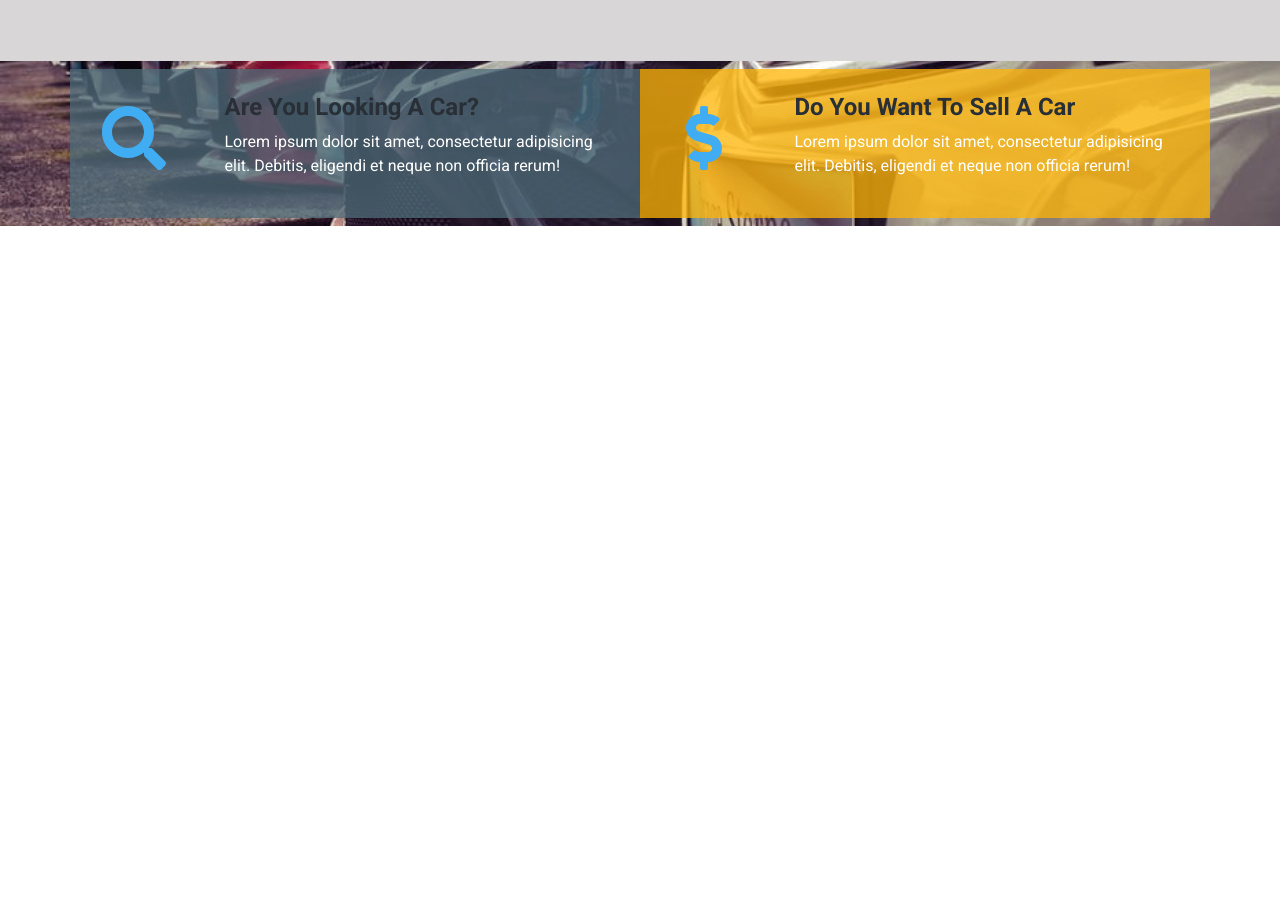
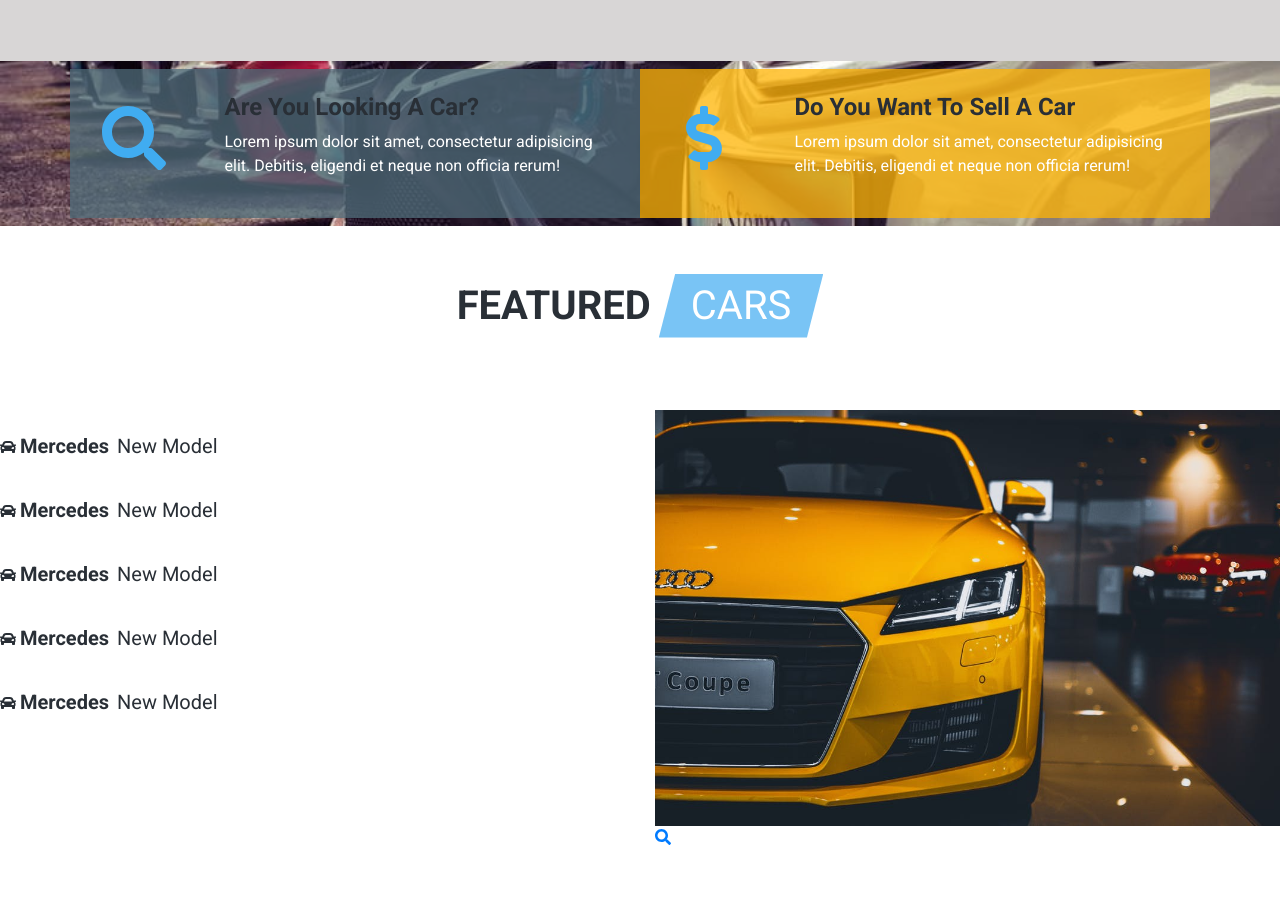
Before and after one commit to hamed-hassanzadeh-1998/carshop, a plain HTML site: page index.html in a window 1280 px wide. Shown: the part 2454-3368 px from the top of the page. Before the commit the page ends 2680 px from the top, so only its background shows below. Drawn offline with Linux system fonts and the light colour scheme.

Commit message:
-feature box experimental

```diff
--- a/index.html
+++ b/index.html
@@ -142,7 +142,6 @@
     </div>
 </section>
 <!-- end skills section -->
-
 <!-- start inventory section -->
 <section class="inventory py-5" id="inventory">
     <div class="container">
@@ -351,7 +350,8 @@
                 </a>
                 <div class="question-text w-75">
                     <h4 class="question-title text-capitalize font-weight-bold">are you looking a car?</h4>
-                    <p class="question-info">Lorem ipsum dolor sit amet, consectetur adipisicing elit. Debitis, eligendi et neque non officia rerum!</p>
+                    <p class="question-info">Lorem ipsum dolor sit amet, consectetur adipisicing elit. Debitis, eligendi
+                        et neque non officia rerum!</p>
                 </div>
             </div>
             <!-- single question second-->
@@ -361,30 +361,69 @@
                 </a>
                 <div class="question-text w-75">
                     <h4 class="question-title text-capitalize font-weight-bold">do you want to sell a car</h4>
-                    <p class="question-info">Lorem ipsum dolor sit amet, consectetur adipisicing elit. Debitis, eligendi et neque non officia rerum!</p>
+                    <p class="question-info">Lorem ipsum dolor sit amet, consectetur adipisicing elit. Debitis, eligendi
+                        et neque non officia rerum!</p>
                 </div>
             </div>
         </div>
     </div>
 </div>
+<!-- end question section -->
+<!-- start featured section-->
+<section class="featured py-5" id="featured">
+    <div class="container">
+        <div class="row mb-5">
+            <div class="col d-flex flex-wrap text-uppercase justify-content-center">
+                <h1 class="font-weight-bold align-self-center mx-1">featured</h1>
+                <h1 class="section-title-special mx-1">cars</h1>
+            </div>
+        </div>
+    </div>
+    <div class="row">
+    <!-- feature info -->
+    <div class="colo-10-mx-auto col-lg-6 feature-info my-3">
+        <!-- single item -->
+        <div class="feature-item my-3 d-flex py-2 text-capitalize flex-wrap align-items-baseline">
+            <span class="feature-icon"><i class="fas fa-car"></i></span>
+            <h5 class="font-weight-bold mx-1">mercedes</h5>
+            <h5 class="mx-1">new model</h5>
+        </div>
+        <div class="feature-item my-3 d-flex py-2 text-capitalize flex-wrap align-items-baseline">
+            <span class="feature-icon"><i class="fas fa-car"></i></span>
+            <h5 class="font-weight-bold mx-1">mercedes</h5>
+            <h5 class="mx-1">new model</h5>
+        </div>
+        <div class="feature-item my-3 d-flex py-2 text-capitalize flex-wrap align-items-baseline">
+            <span class="feature-icon"><i class="fas fa-car"></i></span>
+            <h5 class="font-weight-bold mx-1">mercedes</h5>
+            <h5 class="mx-1">new model</h5>
+        </div>
+        <div class="feature-item my-3 d-flex py-2 text-capitalize flex-wrap align-items-baseline">
+            <span class="feature-icon"><i class="fas fa-car"></i></span>
+            <h5 class="font-weight-bold mx-1">mercedes</h5>
+            <h5 class="mx-1">new model</h5>
+        </div>
+        <div class="feature-item my-3 d-flex py-2 text-capitalize flex-wrap align-items-baseline">
+            <span class="feature-icon"><i class="fas fa-car"></i></span>
+            <h5 class="font-weight-bold mx-1">mercedes</h5>
+            <h5 class="mx-1">new model</h5>
+        </div>
+        <!-- end single item -->
+    </div>
+    <!-- feature img -->
 
+    <div class="colo-10-mx-auto col-lg-6 feature-img my-3 align-self-center">
+        <div class="img-container">
+            <img src="img/featured.jpeg" class="img-fluid feature-photo" alt="">
+            <a href="#" class="featured-link mr-2">
+                <i class="fas fa-search"></i>
+            </a>
+        </div>
 
-
-
-
-
-
-
-
-
-
-
-
-
-
-
-
-<!-- end questions section -->
+    </div>
+    </div>
+</section>
+<!-- end featured section-->
 <!-- jquery -->
 <script src="js/jquery-3.3.1.min.js"></script>
 <!-- bootstrap js -->
```
